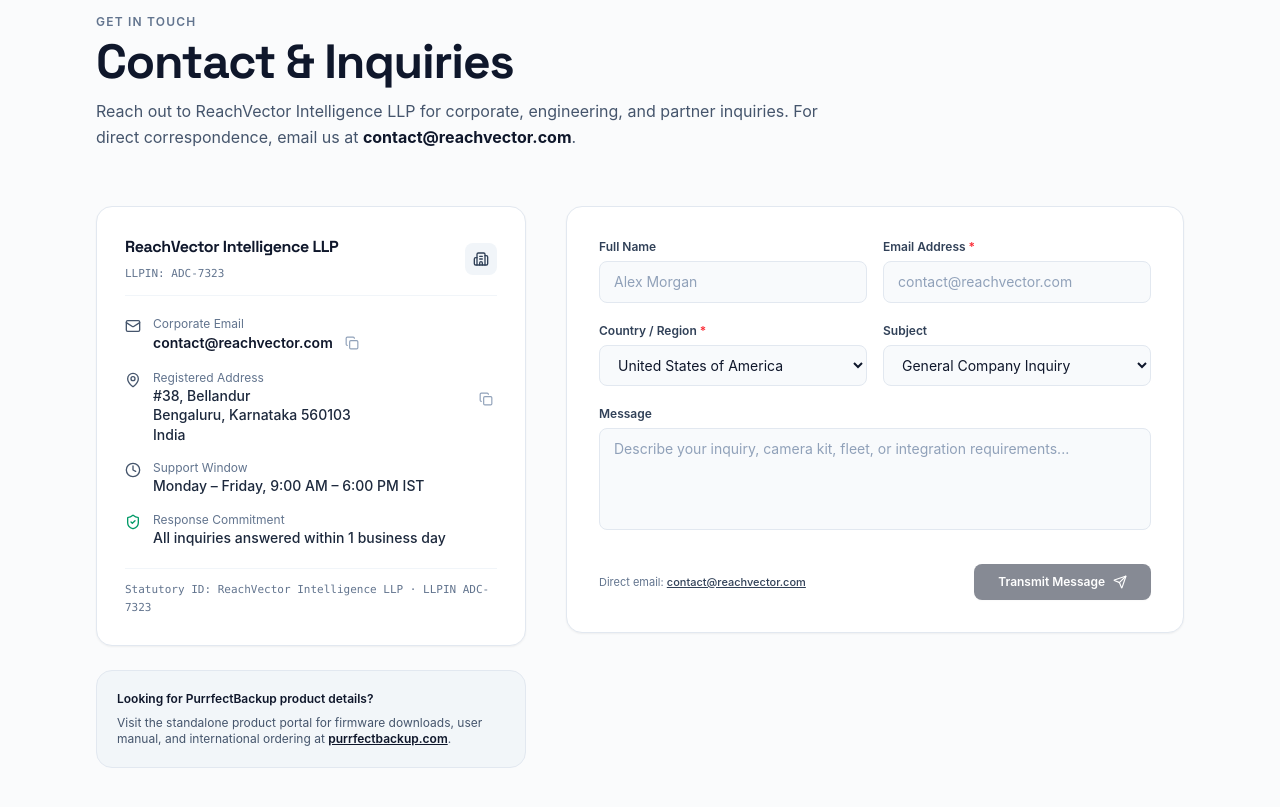
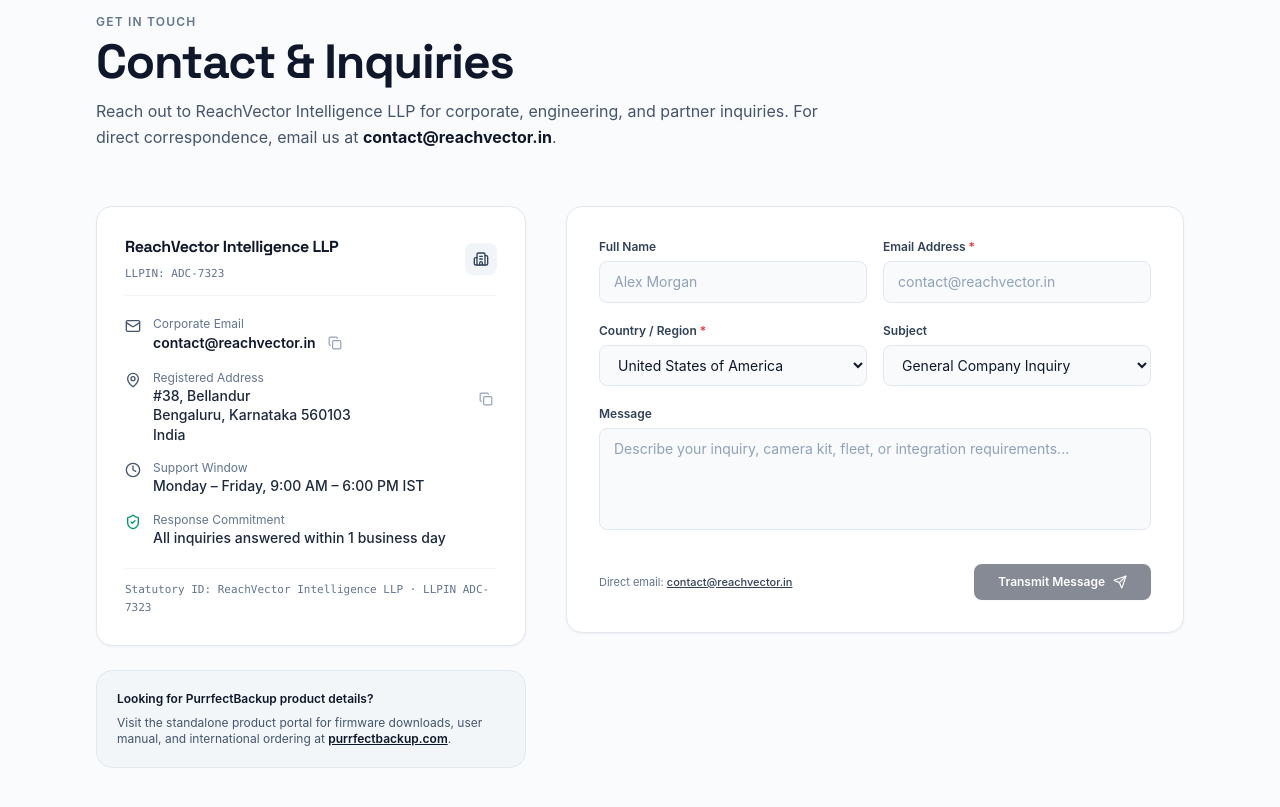
Before and after one commit to CaptainHackerGuy/ReachVectordemo, a React (Vite) app: page / in a window 1280 px wide. Shown: the part 5260-6067 px from the top of the page. Built offline with nearby package versions, Linux system fonts and the light colour scheme.

Commit message:
Update CompanyContact.tsx

```diff
--- a/src/components/CompanyContact.tsx
+++ b/src/components/CompanyContact.tsx
@@ -44,7 +44,7 @@
   };
 
   const handleCopyEmail = () => {
-    navigator.clipboard.writeText('contact@reachvector.com');
+    navigator.clipboard.writeText('contact@reachvector.in');
     setCopiedEmail(true);
     setTimeout(() => setCopiedEmail(false), 2000);
   };
@@ -68,7 +68,7 @@
             Contact &amp; Inquiries
           </h2>
           <p className="text-base text-slate-600 leading-relaxed">
-            Reach out to ReachVector Intelligence LLP for corporate, engineering, and partner inquiries. For direct correspondence, email us at <strong className="text-slate-900">contact@reachvector.com</strong>.
+            Reach out to ReachVector Intelligence LLP for corporate, engineering, and partner inquiries. For direct correspondence, email us at <strong className="text-slate-900">contact@reachvector.in</strong>.
           </p>
         </div>
 
@@ -97,8 +97,8 @@
                   <div className="flex-1">
                     <span className="text-slate-500 text-xs block">Corporate Email</span>
                     <div className="flex items-center gap-2">
-                      <a href="mailto:contact@reachvector.com" className="font-semibold text-slate-900 hover:text-cyan-700 transition-colors">
-                        contact@reachvector.com
+                      <a href="mailto:contact@reachvector.in" className="font-semibold text-slate-900 hover:text-cyan-700 transition-colors">
+                        contact@reachvector.in
                       </a>
                       <button
                         type="button"
@@ -259,7 +259,7 @@
                       required
                       value={email}
                       onChange={(e) => setEmail(e.target.value)}
-                      placeholder="contact@reachvector.com"
+                      placeholder="contact@reachvector.in"
                       className="w-full px-3.5 py-2.5 bg-slate-50 border border-slate-200 rounded-lg text-sm text-slate-900 placeholder-slate-400 focus:outline-none focus:border-slate-900 focus:bg-white transition-all"
                     />
                   </div>
@@ -320,7 +320,7 @@
 
                 <div className="pt-2 flex flex-col sm:flex-row sm:items-center justify-between gap-3">
                   <span className="text-[11px] text-slate-500">
-                    Direct email: <a href="mailto:contact@reachvector.com" className="underline text-slate-700 hover:text-slate-900 font-medium">contact@reachvector.com</a>
+                    Direct email: <a href="mailto:contact@reachvector.in" className="underline text-slate-700 hover:text-slate-900 font-medium">contact@reachvector.in</a>
                   </span>
 
                   <button
```
